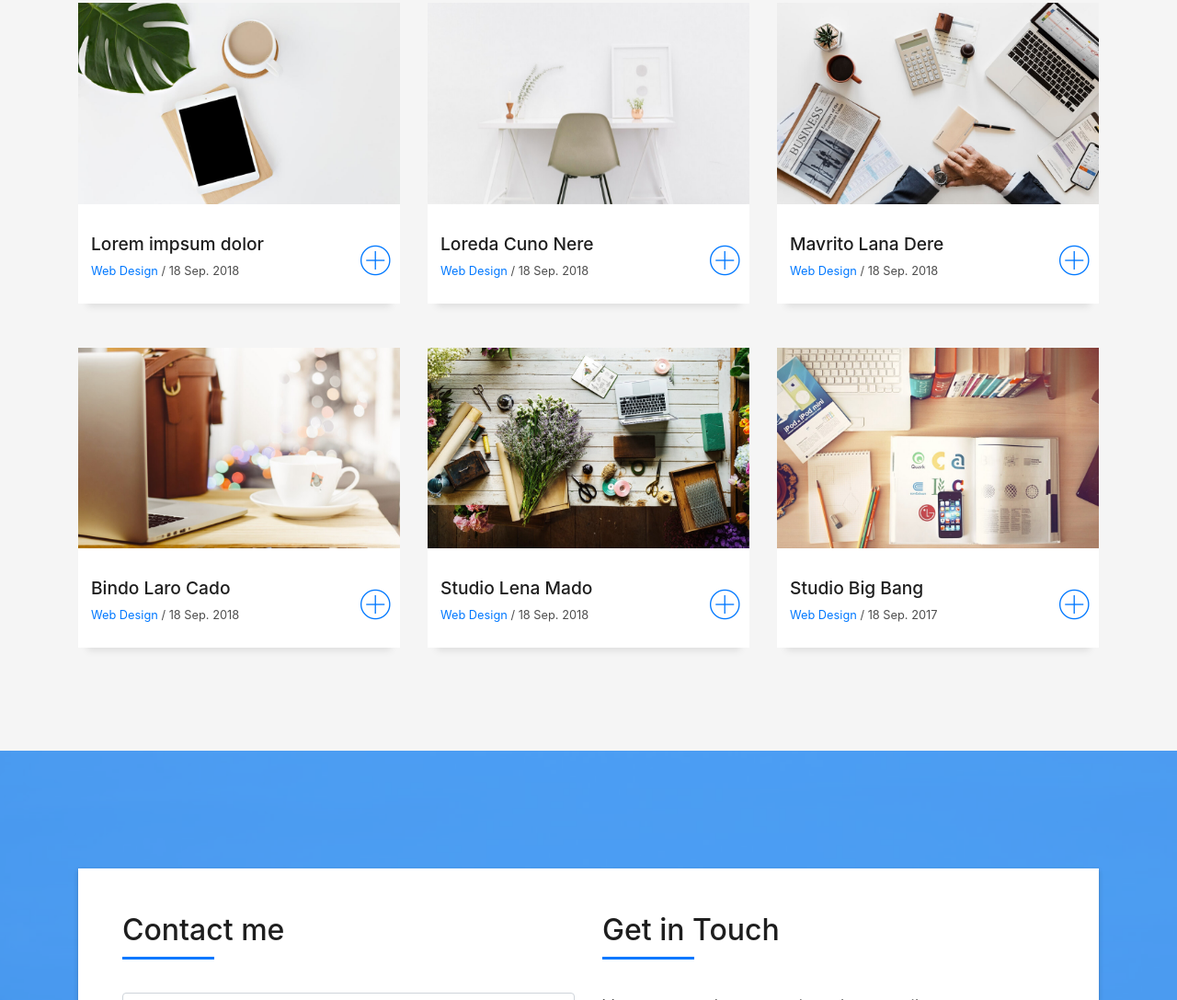
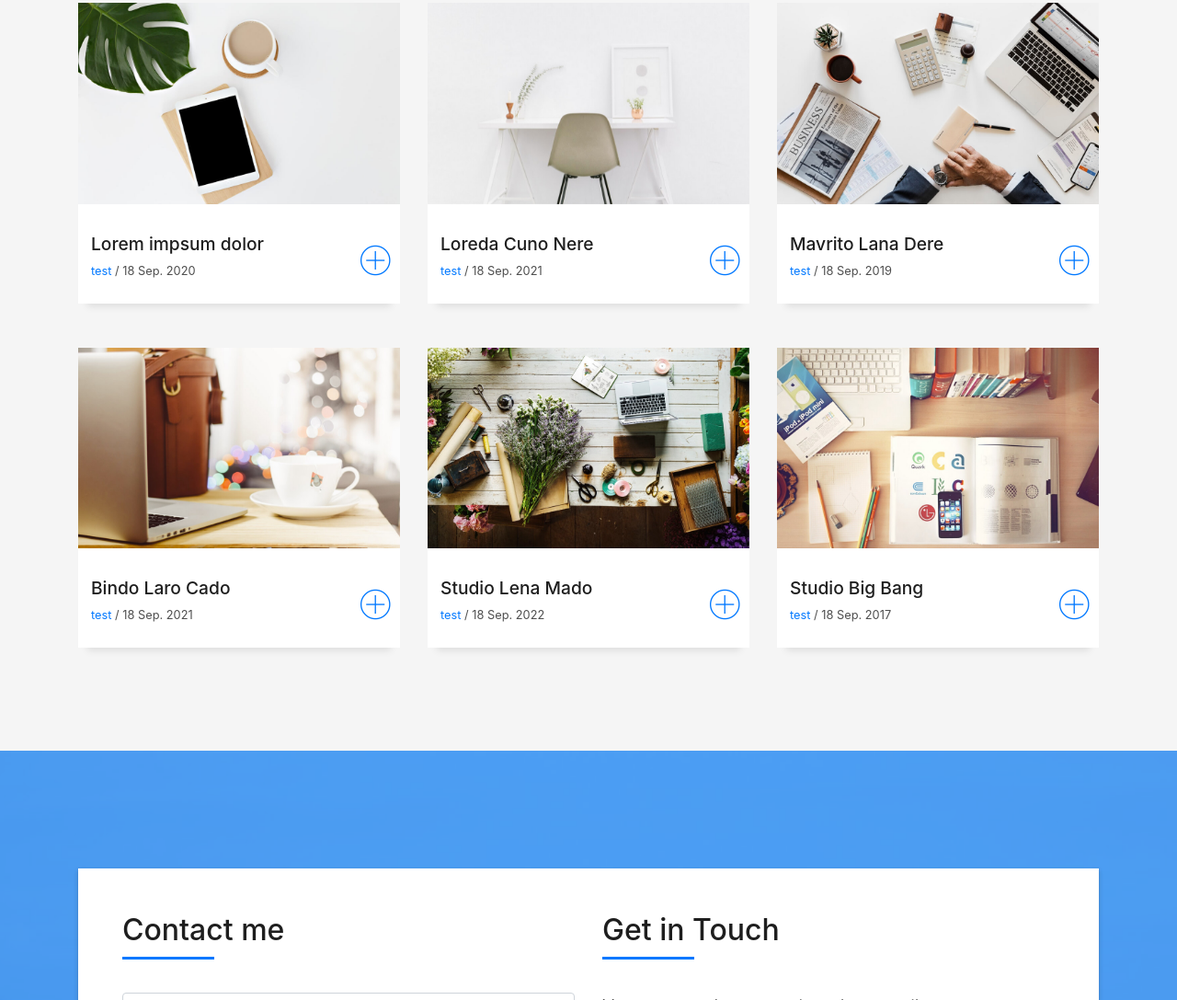
Before and after one commit to Improudtobe12/Improudtobe12.github.io, a plain HTML site: page index.html in a window 1280 px wide. Shown: the part 2420-3507 px from the top of the page at 92% size. Drawn offline with Linux system fonts and the light colour scheme; files whose address does not match are found by name.

Commit message:
Added new changes

```diff
--- a/index.html
+++ b/index.html
@@ -8,7 +8,7 @@
   <meta content="" name="description">
 
   <!-- Favicons -->
-  <link href="img/favicon.png" rel="icon">
+  <link href="img/logo.png" rel="icon">
   <link href="img/apple-touch-icon.png" rel="apple-touch-icon">
 
   <!-- Bootstrap CSS File -->
@@ -249,7 +249,7 @@
                   <div class="col-sm-8">
                     <h2 class="w-title">Lorem impsum dolor</h2>
                     <div class="w-more">
-                      <span class="w-ctegory">Web Design</span> / <span class="w-date">18 Sep. 2018</span>
+                      <span class="w-ctegory">test</span> / <span class="w-date">18 Sep. 2020</span>
                     </div>
                   </div>
                   <div class="col-sm-4">
@@ -273,7 +273,7 @@
                   <div class="col-sm-8">
                     <h2 class="w-title">Loreda Cuno Nere</h2>
                     <div class="w-more">
-                      <span class="w-ctegory">Web Design</span> / <span class="w-date">18 Sep. 2018</span>
+                      <span class="w-ctegory">test</span> / <span class="w-date">18 Sep. 2021</span>
                     </div>
                   </div>
                   <div class="col-sm-4">
@@ -297,7 +297,7 @@
                   <div class="col-sm-8">
                     <h2 class="w-title">Mavrito Lana Dere</h2>
                     <div class="w-more">
-                      <span class="w-ctegory">Web Design</span> / <span class="w-date">18 Sep. 2018</span>
+                      <span class="w-ctegory">test</span> / <span class="w-date">18 Sep. 2019</span>
                     </div>
                   </div>
                   <div class="col-sm-4">
@@ -321,7 +321,7 @@
                   <div class="col-sm-8">
                     <h2 class="w-title">Bindo Laro Cado</h2>
                     <div class="w-more">
-                      <span class="w-ctegory">Web Design</span> / <span class="w-date">18 Sep. 2018</span>
+                      <span class="w-ctegory">test</span> / <span class="w-date">18 Sep. 2021</span>
                     </div>
                   </div>
                   <div class="col-sm-4">
@@ -345,7 +345,7 @@
                   <div class="col-sm-8">
                     <h2 class="w-title">Studio Lena Mado</h2>
                     <div class="w-more">
-                      <span class="w-ctegory">Web Design</span> / <span class="w-date">18 Sep. 2018</span>
+                      <span class="w-ctegory">test</span> / <span class="w-date">18 Sep. 2022</span>
                     </div>
                   </div>
                   <div class="col-sm-4">
@@ -369,7 +369,7 @@
                   <div class="col-sm-8">
                     <h2 class="w-title">Studio Big Bang</h2>
                     <div class="w-more">
-                      <span class="w-ctegory">Web Design</span> / <span class="w-date">18 Sep. 2017</span>
+                      <span class="w-ctegory">test</span> / <span class="w-date">18 Sep. 2017</span>
                     </div>
                   </div>
                   <div class="col-sm-4">
```
Also changed, not shown: img/logo.png (added).
